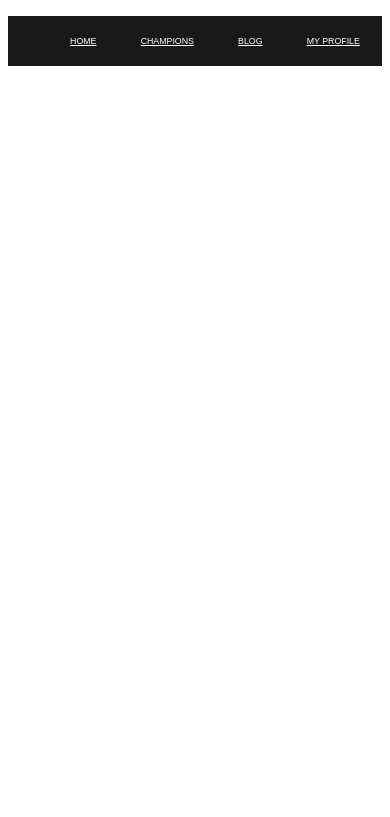
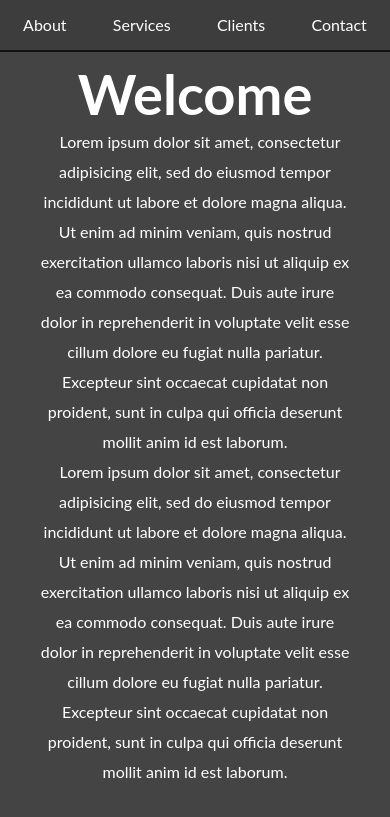
Before and after one commit to AlexWood13/DID-Website, a PHP site: page / in a window 390 px wide. Shown: the top 817 px of the page. Run offline with PHP 8.4, Linux system fonts and the light colour scheme.

Commit message:
updated nav and made it responsive

```diff
--- a/index.html
+++ b/index.html
@@ -7,16 +7,24 @@
       <link rel="stylesheet" href="style.css" type="text/css">
     </head>
       <body>
-        <nav class="nav-header-main">
-              <a class="header-logo" href="index.php">
-                <img src="assets/logo.png" alt="Depff logo">
-              </a>
-              <ul class="flex-container">
-                <li><a href="index.php">Home</a></li>
-                <li><a href="#">Champions</a></li>
-                <li><a href="#">Blog</a></li>
-                <li><a href="#">My Profile</a></li>
-              </ul>
-            </nav>
+
+
+      <div class="sidenav">
+        <a href="#about">About</a>
+        <a href="#services">Services</a>
+        <a href="#clients">Clients</a>
+        <a href="#contact">Contact</a>
+      </div>
+
+
+    <div class="main">
+      <div class="wrapper">
+        <h1>Welcome</h1>
+        <p>Lorem ipsum dolor sit amet, consectetur adipisicing elit, sed do eiusmod tempor incididunt ut labore et dolore magna aliqua. Ut enim ad minim veniam, quis nostrud exercitation ullamco laboris nisi ut aliquip ex ea commodo consequat. Duis aute irure dolor in reprehenderit in voluptate velit esse cillum dolore eu fugiat nulla pariatur. Excepteur sint occaecat cupidatat non proident, sunt in culpa qui officia deserunt mollit anim id est laborum.</p>
+        <p>Lorem ipsum dolor sit amet, consectetur adipisicing elit, sed do eiusmod tempor incididunt ut labore et dolore magna aliqua. Ut enim ad minim veniam, quis nostrud exercitation ullamco laboris nisi ut aliquip ex ea commodo consequat. Duis aute irure dolor in reprehenderit in voluptate velit esse cillum dolore eu fugiat nulla pariatur. Excepteur sint occaecat cupidatat non proident, sunt in culpa qui officia deserunt mollit anim id est laborum.</p>
+      </div>
+    </div>
+
+
       </body>
     </html>
--- a/style.css
+++ b/style.css
@@ -1,33 +1,82 @@
-/* Logo On Nav */
-.header-logo {
-  display:none;
+* {
+  padding: 0;
+  margin: 0;
+  text-decoration: none;
+}
+body {
+  font-family: "Lato", sans-serif;
+  background-color: #444;
+  color: #fff;
 }
 
-/* mobile Navbar  */
-.nav-header-main {
-  height:50px;
-  background-color: rgba(0,0,0,0.9);
-  margin-bottom: 10px;
+.sidenav {
+  height: 100%;
+  width: 160px;
+  position: fixed;
+  z-index: 1;
+  top: 0;
+  left: 0;
+  background-color: #111;
+  overflow-x: hidden;
+  padding-top: 20px;
 }
 
-.flex-container {
-  display:flex;
-  flex-flow:row nowrap;
-  justify-content: flex-start;
-  justify-content: space-around;
+.sidenav a {
+  padding: 6px 8px 6px 16px;
+  text-decoration: none;
+  font-size: 25px;
+  color: #818181;
+  display: block;
 }
 
-.nav-header-main ul {
-  list-style: none;
+.sidenav a:hover {
+  color: #fff;
 }
 
-.nav-header-main li a{
-  display: block;
-  padding: 0 20px;
-  border-radius: 2px;
-  line-height: 50px;
-  font-family: arial;
-  font-size: 0.55em;
-  color: #fff;
-  text-transform: uppercase;
+.main {
+  text-align: center;
+  margin-left: 160px; /* Same as the width of the sidenav */
+  font-size: 28px; /* Increased text to enable scrolling */
+  padding: 0px 10px;
 }
+
+.wrapper {
+  width:80%;
+  margin:0 auto;
+}
+
+@media screen and (max-width: 450px) {
+  .sidenav {
+    height: 50px;
+    width: 100%;
+    background-color: rgba(0,0,0,0.1);
+    padding-top: 0px;
+    display:flex;
+    flex-flow:row nowrap;
+    justify-content: flex-start;
+    justify-content: space-around;
+    border-bottom: 2px solid #111;
+  }
+
+  .sidenav a {
+    line-height: 50px;
+    padding: 0;
+    font-size: 1rem;
+    color: #fff;
+    display:flex;
+  }
+
+  .main {
+    margin-top:50px;
+    margin-left: 0;
+    font-size:;
+    padding: 10px 0;
+  }
+
+  .main p {
+    font-size:1rem;
+    line-height:30px;
+    text-indent: 10px;
+  }
+
+}
```
